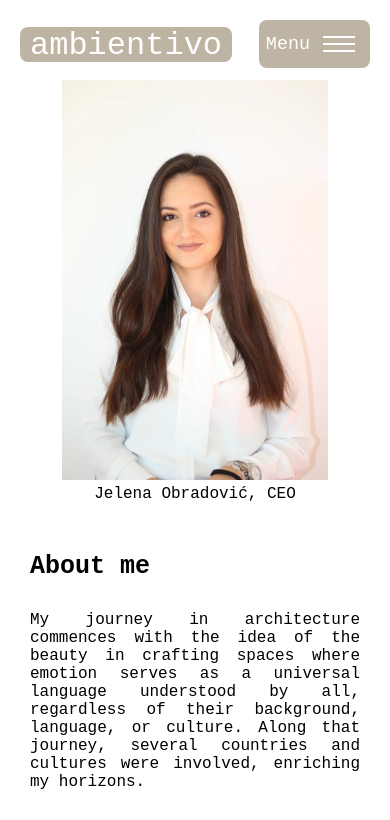
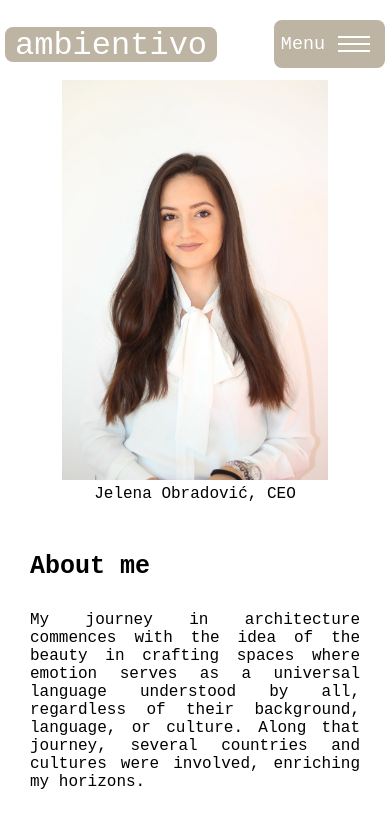
Before and after one commit to davidvidovic-web/ambientivo, a React (Vite) app: page /about in a window 390 px wide. Shown: the top 820 px of the page. Built offline with nearby package versions, Linux system fonts and the light colour scheme.

Commit message:
added social links, small mobile changes

```diff
--- a/src/components/Animated/LoadingScreen/LoadingScreen.jsx
+++ b/src/components/Animated/LoadingScreen/LoadingScreen.jsx
@@ -67,6 +67,9 @@ const SvgLetter = styled.text`
 const ShiningSpan = styled.span`
   color: #fff;
   animation: ${shine} 2s infinite;
+  @media (max-width: 450px) {
+    text-align: center;
+  }
 `;
 
 const LoadingScreen = ({ onAnimationEnd }) => {
--- a/src/components/Animated/Socials/Instagram.jsx
+++ b/src/components/Animated/Socials/Instagram.jsx
@@ -1,6 +1,7 @@
 import Lottie from "react-lottie";
 import { useState } from "react";
 import animationData from "./instagram.json";
+import { Link } from "react-router-dom";
 
 function Instagram() {
   const [stopped, setStopped] = useState(true);
@@ -14,7 +15,8 @@ function Instagram() {
   };
   return (
     <>
-      <div className="animation-container"
+      <div
+        className="animation-container"
         onMouseEnter={() => {
           setStopped(false);
         }}
@@ -22,11 +24,13 @@ function Instagram() {
           setStopped(true);
         }}
       >
-        <Lottie
-          options={defaultOptions}
-          isClickToPauseDisabled
-          isStopped={stopped}
-        />
+        <Link to="https://www.instagram.com/ambientivo">
+          <Lottie
+            options={defaultOptions}
+            isClickToPauseDisabled
+            isStopped={stopped}
+          />
+        </Link>
       </div>
     </>
   );
--- a/src/components/HomeCTA/HomeCTA.css
+++ b/src/components/HomeCTA/HomeCTA.css
@@ -346,3 +346,9 @@
     margin-bottom: 30px;
   }
 }
+
+@media only screen and (max-width: 380px) {
+  .home-cta {
+    padding: 6em 0;
+  }
+}
--- a/src/components/Menu/mobileMenu.css
+++ b/src/components/Menu/mobileMenu.css
@@ -219,4 +219,12 @@ ul.bm-item li {
   ul.bm-item {
     height: 90%;
   }
+
+  .main-menu {
+    width: auto;
+    padding: 20px 5px;
+  }
+  .inner-menu-wrapper {
+    gap: 1em;
+  }
 }
--- a/src/components/Pages/Single/SinglePost.css
+++ b/src/components/Pages/Single/SinglePost.css
@@ -50,7 +50,7 @@
   .single {
     max-width: 1200px;
     display: flex;
-    align-items: flex-start;
+    align-items: center;
     margin: 0 auto;
     flex-direction: column;
     margin: 10em 0;
@@ -61,4 +61,8 @@
   .single figure figure {
     width: 100%;
   }
+
+  .main-menu {
+    width: calc(100% - 10px);
+  }
 }
```
